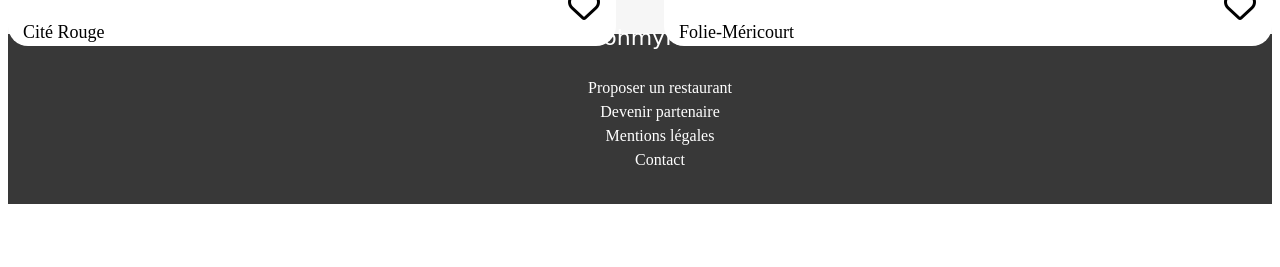
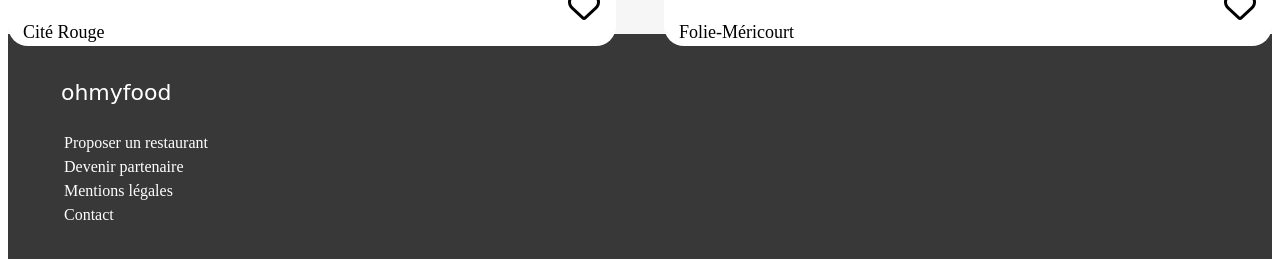
Before and after one commit to Papillon-S/OHMYFOOD, a plain HTML site: page index.html in a window 1280 px wide. Shown: the part 1254-1521 px from the top of the page. Before the commit the page ends 1466 px from the top, so only its background shows below. Drawn offline with Linux system fonts and the light colour scheme; a web font is replaced by a local one.

Commit message:
commit master

```diff
--- a/styles.css
+++ b/styles.css
@@ -200,18 +200,17 @@
         padding: 1rem;
         background: #383838;
         display: flex;
-        -webkit-box-orient: vertical;
-        -webkit-box-direction: normal;
-        -ms-flex-direction: column;
         flex-direction: column;
+        text-align:left;
     }
     .logo{
 
         font-family: shrikhand, cursive;
         font-size: 22px;
-        margin-top: -25px;
+        margin-top: 30px;
         color:#fff;
         margin-left: 3%;
+        text-align: left;
     }
 
      a, ul{
@@ -222,4 +221,6 @@
     }
     a{
         line-height: 1.5;
+        text-align:left;
+        margin:0;
     }
```
